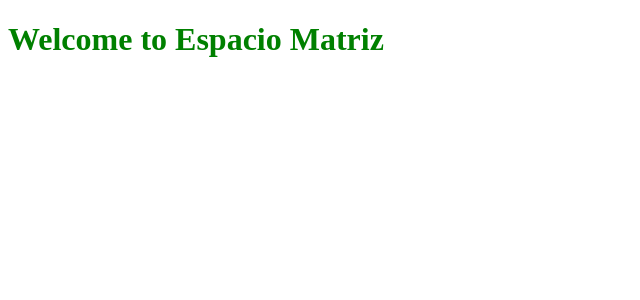
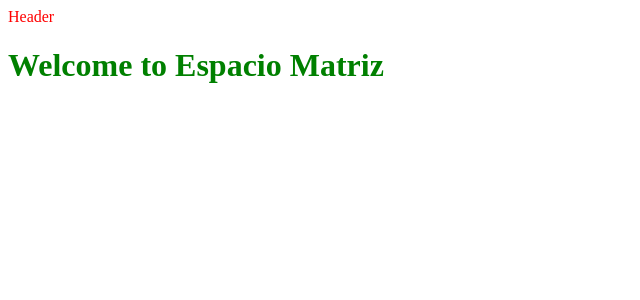
Before and after one commit to dagonib/espacio-matriz, a React (Create React App) app: page / in a window 1280 px wide. Shown: the top 300 px of the page, without its empty margins (0-640 px from the left). Built offline with nearby package versions, Linux system fonts and the light colour scheme.

Commit message:
header-first-proof

```diff
--- a/src/App.js
+++ b/src/App.js
@@ -1,8 +1,10 @@
 import React from 'react'
+import Header from './components/Header'
 
 const App = () => {
   return (
     <>
+      <Header />
       <h1>Welcome to Espacio Matriz</h1>
     </>
   )
--- /dev/null
+++ b/src/components/Header.js
@@ -0,0 +1,12 @@
+import React from 'react'
+import './Header.styles.scss'
+
+const Header = () => {
+    return (
+        <div>
+            Header
+        </div>
+    )
+}
+
+export default Header
--- /dev/null
+++ b/src/components/Header.styles.scss
@@ -0,0 +1,3 @@
+div {
+    color: red;
+}
```
